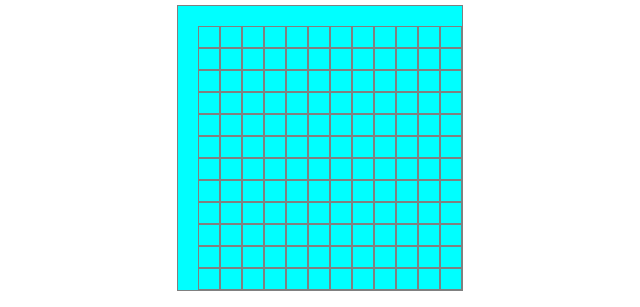
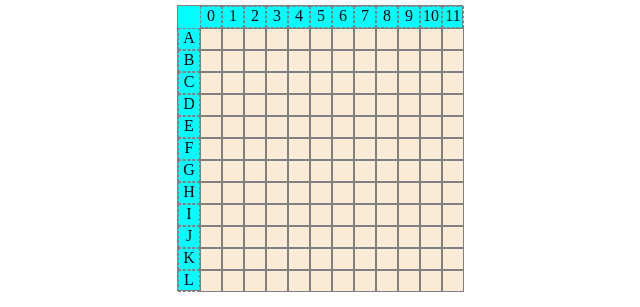
Before and after one commit to Cililocwee/battleship, a website built with webpack: page dist/index.html in a window 1280 px wide. Shown: the part 81-388 px from the top of the page, without its empty margins (320-960 px from the left). Built offline with nearby package versions, Linux system fonts and the light colour scheme.

Commit message:
displays grid labels correctly

```diff
--- a/src/index.js
+++ b/src/index.js
@@ -1,8 +1,8 @@
 import css from "./style.css";
 //  Create the games grids and layout
 
-let enemygrid = document.getElementById("enemygrid");
-let playergrid = document.getElementById("playergrid");
+const enemygrid = document.getElementById("enemygrid");
+const playergrid = document.getElementById("playergrid");
 
 // this may need to go on the gameboard object
 function displayGrid(target) {
@@ -16,6 +16,31 @@ function displayGrid(target) {
   }
 }
 
+const enemyLabelTop = document.getElementById("enemylabeltop");
+const enemyLabelLeft = document.getElementById("enemylabelleft");
+const playerLabelTop = document.getElementById("playerlabeltop");
+const playerLabelLeft = document.getElementById("playerlabelleft");
+
+// this may need to gon on the gameboard object
+function displayLabels(target, flag) {
+  for (let i = 0; i < 12; i++) {
+    let box = document.createElement("div");
+    box.classList.add("box");
+    if (flag == 0) {
+      box.innerText = i;
+    }
+    if (flag == 1) {
+      box.innerText = String.fromCharCode(65 + i);
+    }
+
+    target.append(box);
+  }
+}
+
+displayLabels(enemyLabelTop, 0);
+displayLabels(enemyLabelLeft, 1);
+displayLabels(playerLabelTop, 0);
+displayLabels(playerLabelLeft, 1);
 function showCoords(event) {
   let x;
   let y;
--- a/src/style.css
+++ b/src/style.css
@@ -8,18 +8,6 @@ h1 {
   align-items: center;
 }
 
-.playerbox {
-  height: 100px;
-  width: 100px;
-  background-color: red;
-}
-
-.computerbox {
-  height: 100px;
-  width: 100px;
-  background-color: aqua;
-}
-
 .player {
   display: flex;
   justify-content: center;
@@ -28,33 +16,44 @@ h1 {
   height: 20px;
   width: 20px;
   border: 1px solid gray;
+  text-align: center;
 }
 
-/* .box:hover {
-  background-color: black;
-  width: 42px;
-  z-index: 7;
-}
-.box:hover + .box {
-  display: none;
-} */
-
 .grid {
+  grid-area: 2 / 2 / 3 / 3;
   display: flex;
   flex-wrap: wrap;
   position: relative;
   width: 264px;
   margin-left: auto;
   margin-top: auto;
+  background-color: antiquewhite;
 }
 
 .board {
-  display: flex;
+  display: grid;
+  grid-template-columns: 1fr 13fr;
+  grid-template-rows: 1fr 13fr;
   background-color: aqua;
   width: 284px;
   height: 284px;
   border: 1px solid gray;
 }
 
-.carrier {
+.gridlabeltop {
+  grid-area: 1/2/2/3;
+  display: flex;
+  grid-template-rows: repeat(12, 1fr);
 }
+
+.gridlabeltop > .box,
+.gridlabelleft > .box {
+  border: 1px dashed gray;
+}
+
+.gridlabelleft {
+  grid-area: 2/1/3/2;
+  display: flex;
+  flex-direction: column;
+  grid-template-rows: repeat(12, 1fr);
+}
```
Also changed, not shown: dist/bundle.js, dist/index.html.
